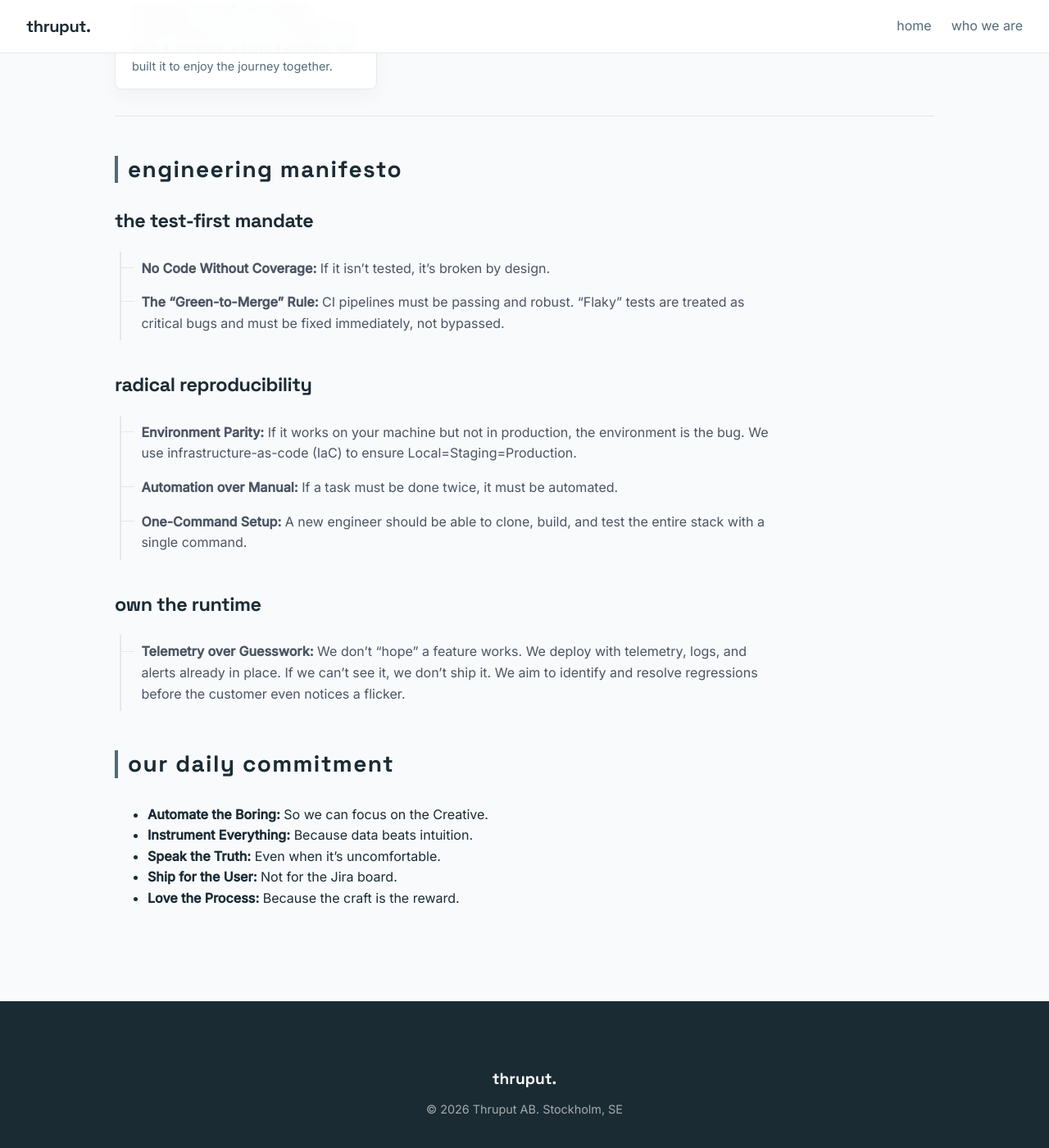
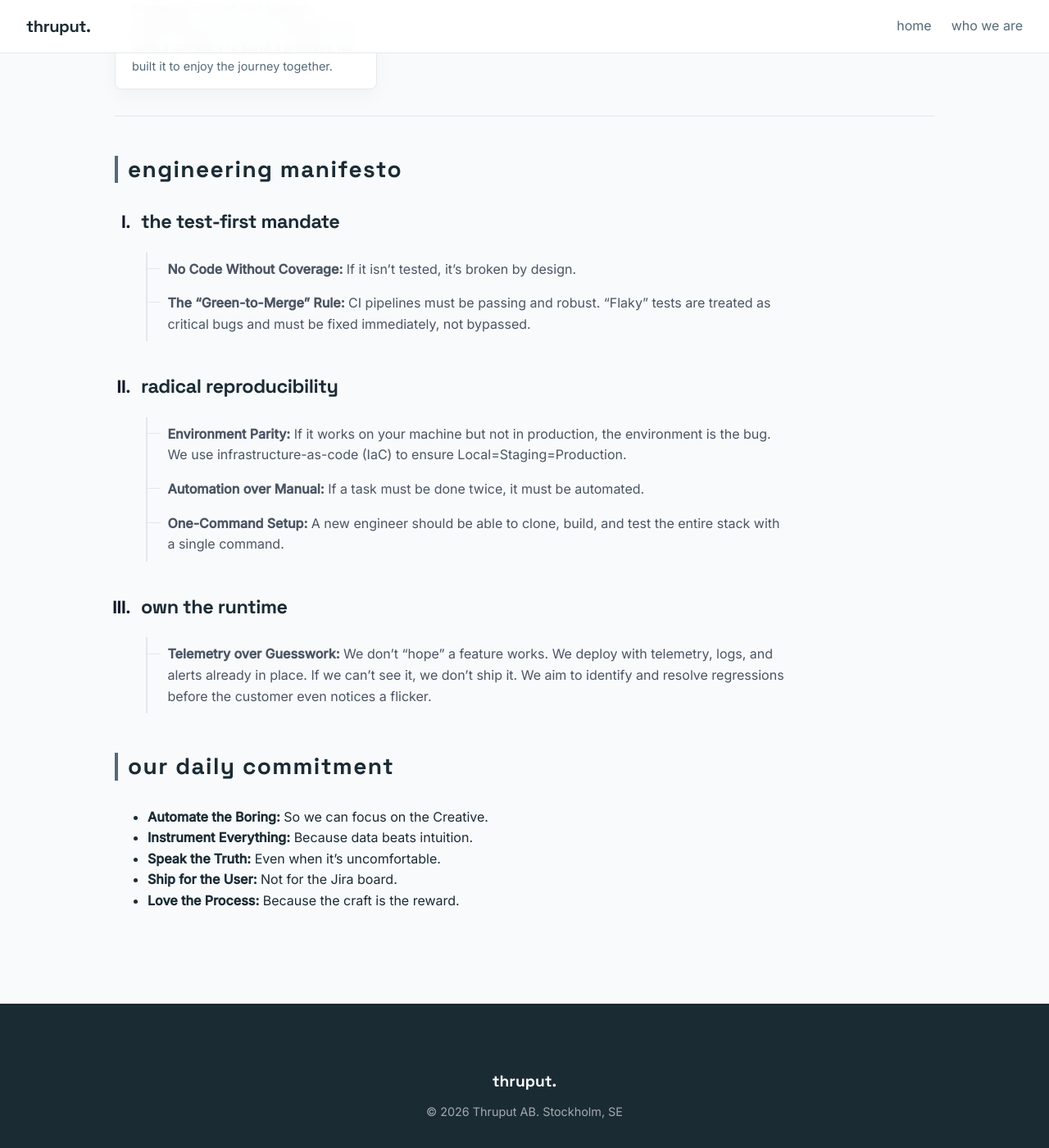
Before and after one commit to thruput-io/thruput-io.github.io, a Jekyll site: the page built from how-we-work.md, in a window 1280 px wide and 1400 px high, scrolled down 745 px. Shown: the whole window at 82% size. Built offline with Jekyll 4.4.1, drawn with Linux system fonts in a browser that asks for light colours; our own code applies the rules of GitHub Pages for plain Markdown files.

Commit message:
Refactor `index.md` and `style.scss` for improved structure and readability; update navigation logic and rename `how-we-work.md` to `who-we-are.md`.

```diff
--- a/assets/css/style.scss
+++ b/assets/css/style.scss
@@ -173,44 +173,37 @@ main {
   }
 }
 
-/* Container */
 .manifesto {
-  &, ul, ol {
-
-    list-style: none;
-    padding: 0;
+  &, ol {
+    list-style-type: upper-roman;
+    padding-left: 1.5rem;
     max-width: 800px;
     font-family: 'Inter', system-ui, sans-serif;
   }
-}
 
-/* Top-level Pillar (The Main Value) */
-.manifesto > li {
+  > li {
     margin-bottom: 2.5rem;
     font-weight: 700;
     font-size: 1.25rem;
     color: #111827;
+    padding-left: 0.5rem;
   }
 
-/* Nested List (The Practices) */
-.manifesto ul, .manifesto ol {
+  ul, ol {
     list-style: none;
     margin-top: 0.75rem;
     padding-left: 1.5rem;
-  border-left: 2px solid #e5e7eb; /* The vertical connector */
+    border-left: 2px solid #e5e7eb;
     margin-left: 0.4rem;
-}
 
-/* Sub-items */
-.manifesto ul li, .manifesto ol li {
+    li {
       font-weight: 400;
       font-size: 1rem;
       color: #4b5563;
       padding: 8px 0;
       position: relative;
-}
 
-.manifesto ul li::before, .manifesto ol li::before {
+      &::before {
         content: "";
         position: absolute;
         left: -1.5rem;
@@ -218,6 +211,9 @@ main {
         width: 1rem;
         height: 1px;
         background: #e5e7eb;
+      }
+    }
+  }
 }
 
 /* Footer */
--- a/how-we-work.md
+++ b/how-we-work.md
@@ -38,3 +38,4 @@ title: Who We Are
 - **Speak the Truth:** Even when it’s uncomfortable.
 - **Ship for the User:** Not for the Jira board.
 - **Love the Process:** Because the craft is the reward.
+  {: .manifesto}
```
Lines whose indentation alone changed are shown as unchanged.
